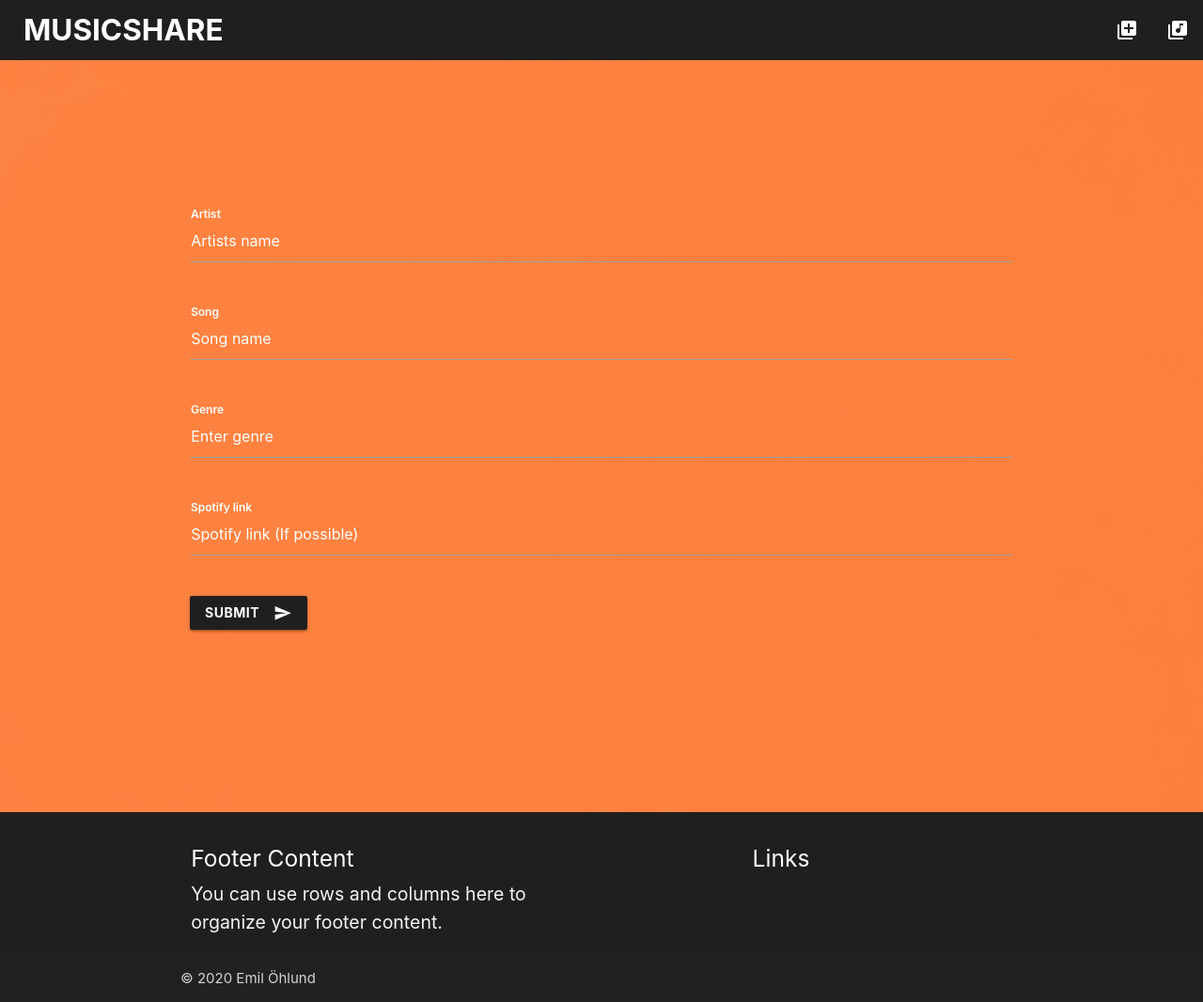
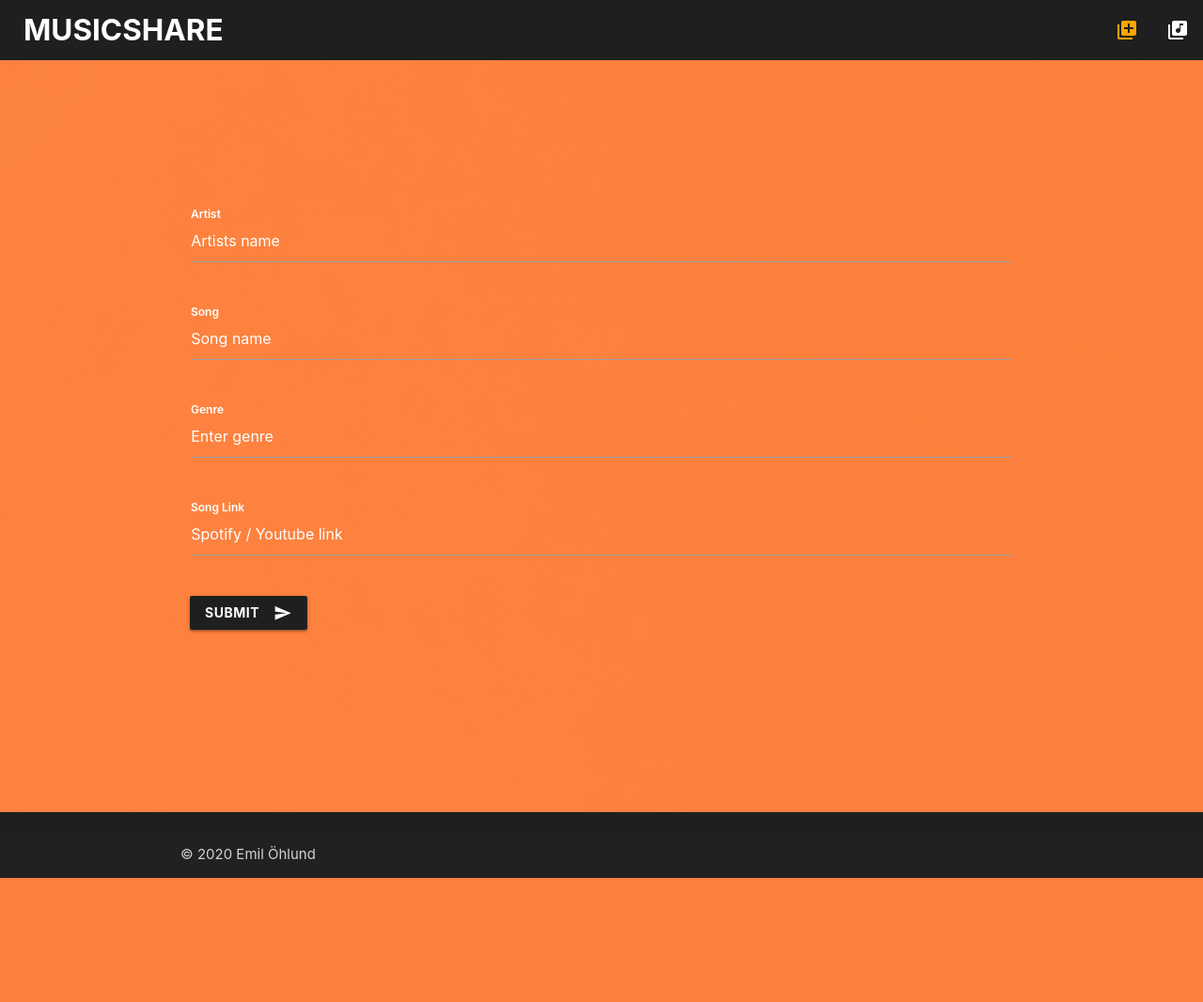
Before and after one commit to emilohlund-git/musicshare, a Flask app: page /addsong in a window 1280 px wide. Shown: the whole page at 94% size. After the commit the page ends 934 px from the top, so only its background shows below. Run offline with Flask 2, Linux system fonts and the light colour scheme; some libraries are stand-ins or nearby versions.

Commit message:
Removed unwanted content from the footer section. Added visible queues for which page you are on when you are navigating through the menu. Added requirements in order for submitting to the database through the form on the add song section of the website. Added functionality to open every query that has a proper link from the form in the website that was provided via the link. Also able to filter the table by artist name

```diff
--- a/app.py
+++ b/app.py
@@ -28,7 +28,7 @@ def add_song():
 def insert_song():
     songs = mongo.db.songs
     songs.insert_one(request.form.to_dict())
-    return redirect(url_for('home_page'))
+    return redirect(url_for('library'))
 
 
 @app.route('/tutorial')
--- a/static/css/style.css
+++ b/static/css/style.css
@@ -31,6 +33,43 @@ input::placeholder {
   color: #fff !important;
   font-weight: 600;
 }
+
+/* to get ride of the yellow color in chrome*/
+input[type]:-webkit-autofill,
+input[type]:-webkit-autofill:hover,
+input[type]:-webkit-autofill:focus,
+input[type]:-webkit-autofill:active {
+  transition: background-color 5500s ease-in-out 0s;
+  -webkit-box-shadow: inset 0 0 0 500px transparent;
+}
+
+.input-field
+  > input[type]:-webkit-autofill:not(.browser-default):not([type='search'])
+  + label,
+.input-field > input[type='date']:not(.browser-default) + label,
+.input-field > input[type='time']:not(.browser-default) + label {
+  font-weight: 700;
+  font-size: 15px;
+}
+
+/* Materialize fix labels overlapping */
+input[type]:-webkit-autofill + label {
+  -webkit-transform: translateY(-140%);
+  transform: translateY(-140%);
+}
+
+/* fix clicking label does not activate text input */
+.input-field label {
+  pointer-events: all;
+}
+
+/* label underline focus color */
+.input-field input[type='text']:focus {
+  border-bottom: 1px solid #000;
+  box-shadow: 0 1px 0 0 #000;
+}
+
+/* HERO SECTION */
 
 .hero {
   width: 100%;
@@ -95,41 +134,6 @@ input::placeholder {
   font-weight: 700;
 }
 
-/* to get ride of the yellow color in chrome*/
-input[type]:-webkit-autofill,
-input[type]:-webkit-autofill:hover,
-input[type]:-webkit-autofill:focus,
-input[type]:-webkit-autofill:active {
-  transition: background-color 5500s ease-in-out 0s;
-  -webkit-box-shadow: inset 0 0 0 500px transparent;
-}
-
-.input-field
-  > input[type]:-webkit-autofill:not(.browser-default):not([type='search'])
-  + label,
-.input-field > input[type='date']:not(.browser-default) + label,
-.input-field > input[type='time']:not(.browser-default) + label {
-  font-weight: 700;
-  font-size: 15px;
-}
-
-/* Materialize fix labels overlapping */
-input[type]:-webkit-autofill + label {
-  -webkit-transform: translateY(-140%);
-  transform: translateY(-140%);
-}
-
-/* fix clicking label does not activate text input */
-.input-field label {
-  pointer-events: all;
-}
-
-/* label underline focus color */
-.input-field input[type='text']:focus {
-  border-bottom: 1px solid #000;
-  box-shadow: 0 1px 0 0 #000;
-}
-
 /* SCROLLBAR */
 /* width */
 ::-webkit-scrollbar {
--- a/static/js/tutorial.js
+++ b/static/js/tutorial.js
@@ -7,7 +7,7 @@ let description = document.getElementById("tutorial-description");
 const breadcrumb_items = [
   document.getElementById("1"),
   document.getElementById("2"),
-  document.getElementById("3"),
+  document.getElementById("3")
 ];
 
 next_button.addEventListener("click", function() {
--- a/templates/addsong.html
+++ b/templates/addsong.html
@@ -8,27 +8,27 @@
                 <div class="row">
                     <div class="input-field col s12">
                         <input placeholder="Artists name" id="form_artist" name="form_artist" type="text"
-                            class="validate">
+                            class="validate" required>
                         <label for="form_artist">Artist</label>
                     </div>
                 </div>
                 <div class="row">
                     <div class="input-field col s12">
-                        <input placeholder="Song name" id="form_song" name="form_song" type="text" class="validate">
+                        <input placeholder="Song name" id="form_song" name="form_song" type="text" class="validate" required>
                         <label for="form_song">Song</label>
                     </div>
                 </div>
                 <div class="row">
                     <div class="input-field col s12">
-                        <input placeholder="Enter genre" id="form_genre" name="form_genre" type="text" class="validate">
+                        <input placeholder="Enter genre" id="form_genre" name="form_genre" type="text" class="validate" required>
                         <label for="form_genre">Genre</label>
                     </div>
                 </div>
                 <div class="row">
                     <div class="input-field col s12">
-                        <input placeholder="Spotify link (If possible)" id="form_link" name="form_link" type="text"
-                            class="validate">
-                        <label for="form_link">Spotify link</label>
+                        <input placeholder="Spotify / Youtube link" id="form_link" name="form_link" type="text"
+                            class="validate" required>
+                        <label for="form_link">Song Link</label>
                     </div>
                 </div>
                 <div class="row">
@@ -40,4 +40,9 @@
         </div>
     </div>
 </div>
+<script>
+    // Showcasing that we are on this page by changing the color of the respective button in the navbar on pageload
+    document.getElementById("music-library").style.color = "white";
+    document.getElementById("music-add").style.color = "orange";
+</script>
 {% endblock %}
--- a/templates/base.html
+++ b/templates/base.html
@@ -28,18 +28,6 @@
     {% block content %}
     {% endblock %}
     <footer class="page-footer">
-        <div class="container">
-            <div class="row">
-                <div class="col l6 s12">
-                    <h5 class="white-text">Footer Content</h5>
-                    <p class="grey-text text-lighten-4">You can use rows and columns here to organize your footer
-                        content.</p>
-                </div>
-                <div class="col l4 offset-l2 s12">
-                    <h5 class="white-text">Links</h5>
-                </div>
-            </div>
-        </div>
         <div class="footer-copyright">
             <div class="container">
                 © 2020 Emil Öhlund
--- a/templates/index.html
+++ b/templates/index.html
@@ -1,7 +1,7 @@
 {% extends 'base.html' %}
 {% block content %}
 <div class="hero flex-center"
-    style="background-image:url({{ url_for('static', filename='img/white-earphones-beside-orange-music-player-3194469.jpg') }}); background-size: cover;">
+    style="background-image:url({{ url_for('static', filename='img/white-earphones-beside-orange-music-player.jpg') }}); background-size: cover;">
     <div class="hero-message">
         <h1 class="hero-title">Share your songs!</h1>
         <h2 class="hero-sub-title"><a href="{{ url_for('tutorial') }}" class="waves-effect waves-light btn-large"
--- a/templates/tutorial.html
+++ b/templates/tutorial.html
@@ -1,7 +1,7 @@
 {% extends 'base.html' %}
 {% block content %}
 <div class="hero flex-center"
-    style="background-image:url({{ url_for('static', filename='img/black-microphone-3531990.jpg') }}); background-size: cover;">
+    style="background-image:url({{ url_for('static', filename='img/black-microphone.jpg') }}); background-size: cover;">
     <h1 class="center tutorial-title" id="tutorial-title">1. Add a song to the library!</h1>
     <h6 class="center tutorial-description" id="tutorial-description">By pressing this icon <i
             class="material-icons">library_add</i> It can be found in the
```
Also changed, not shown: other parts of static/css/style.css (+5 -52 lines), templates/library.html (+16 -1 lines), static/img/black-microphone.jpg (renamed from static/img/black-microphone-3531990.jpg), static/img/spotify-icon.png (added), static/img/white-earphones-beside-orange-music-player.jpg (renamed from static/img/white-earphones-beside-orange-music-player-3194469.jpg), static/img/youtube-icon.png (added).
